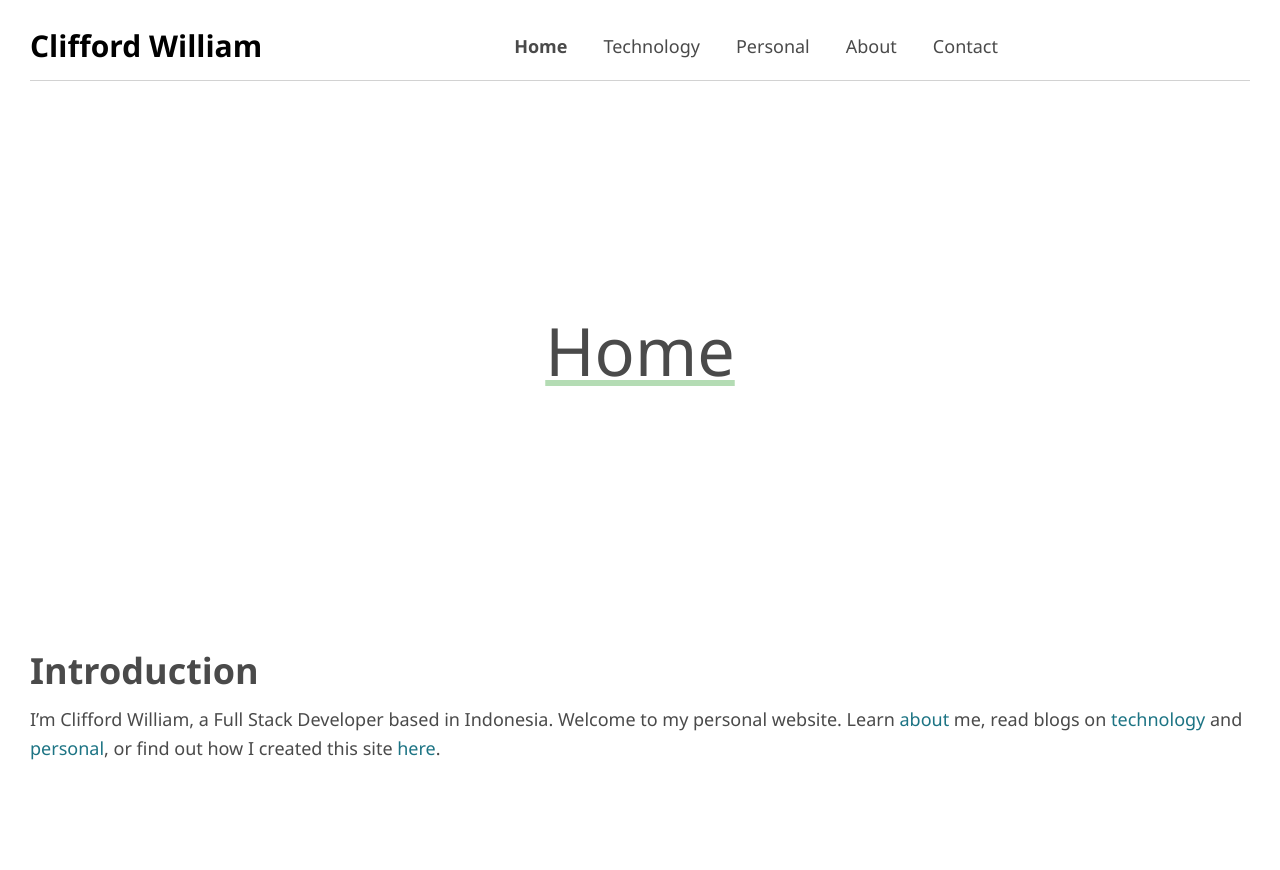
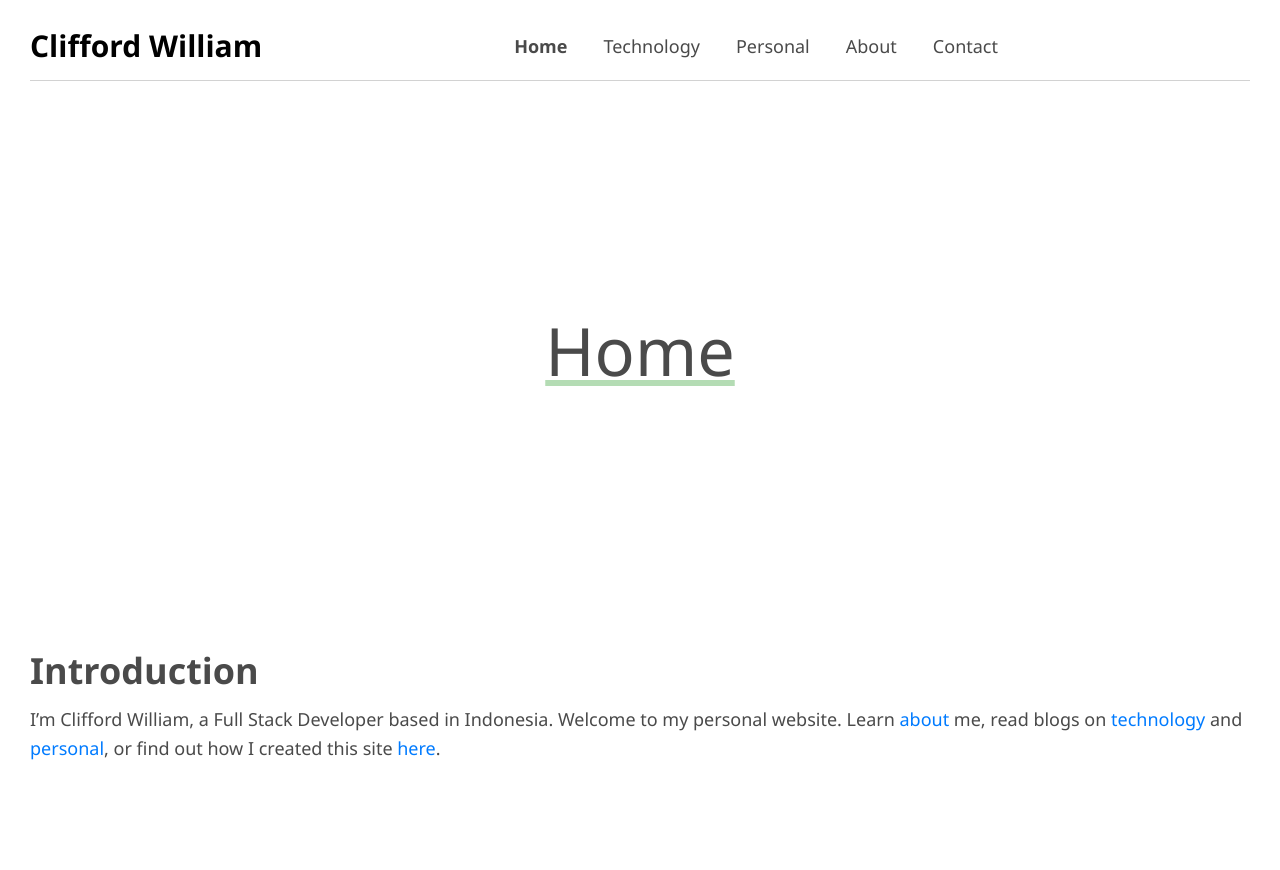
Before and after one commit to cliffordwilliam/cliffordwilliam.github.io, a Jekyll site: the page built from index.md, in a window 1280 px wide. Shown: the top 870 px of the page. Built offline with Jekyll 4.4.1, drawn with Linux system fonts in a browser that asks for light colours; grey boxes are pictures that could not be loaded.

```diff
--- a/assets/css/styles.scss
+++ b/assets/css/styles.scss
@@ -9,7 +9,7 @@
 $hero-image-spread-radius: 105px !default;
 
 // Colors
-$link-green: #1d7484 !default;
+$link-green: #007BFF !default;
 $link-red: #982c61 !default;
 $black: #000 !default;
 $white: #fff !default;
```
